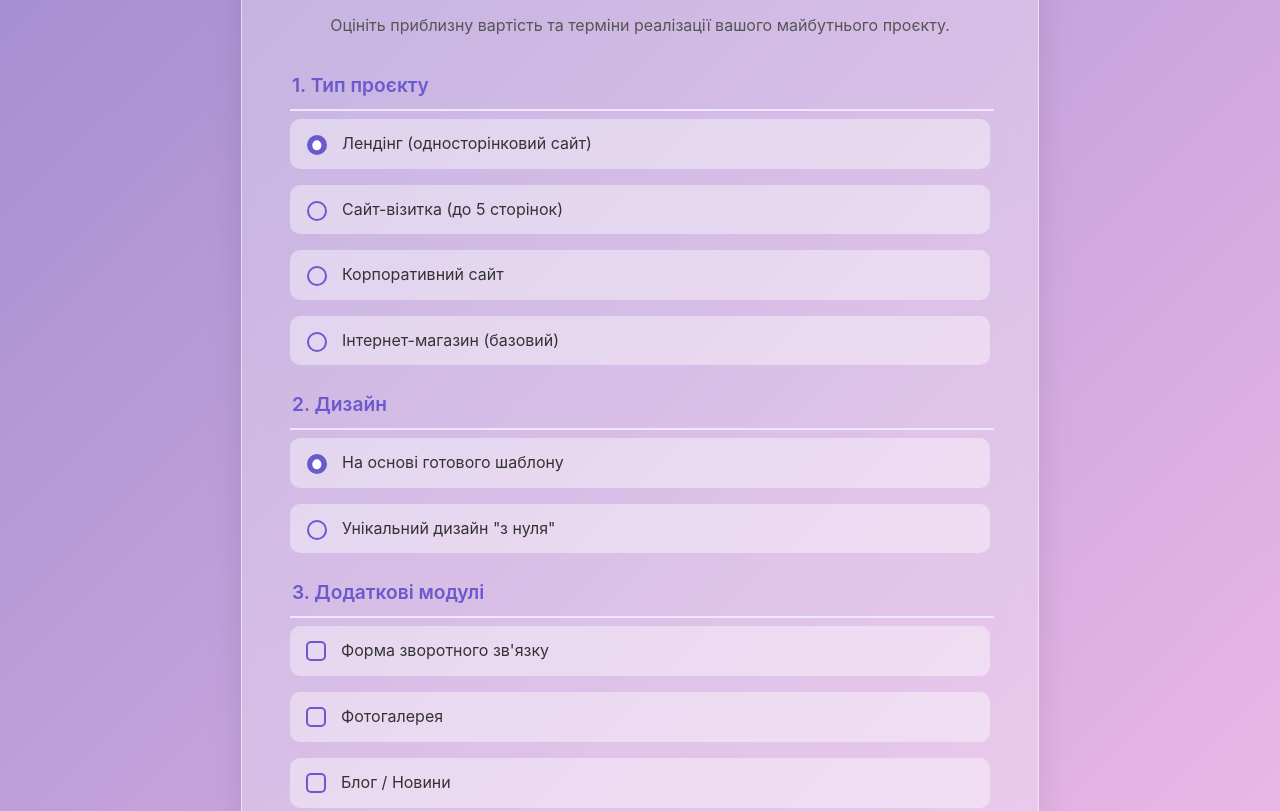
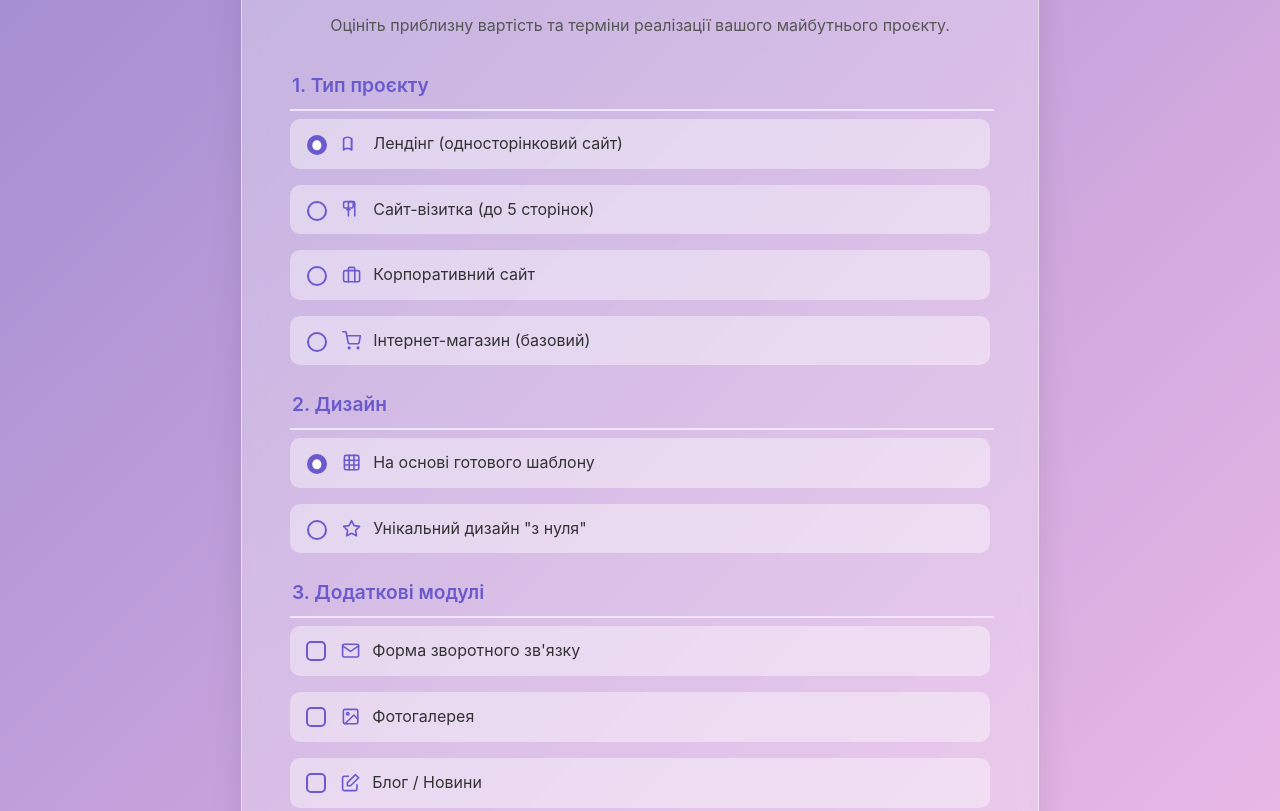
Before and after one commit to AnatoliiMikhov/it-calc, a plain HTML site: page index.html in a window 1280 px wide. Shown: the part 141-952 px from the top of the page. Drawn offline with Linux system fonts and the light colour scheme.

Commit message:
feat: Add SVG icons for calculator options

```diff
--- a/css/main.css
+++ b/css/main.css
@@ -216,3 +216,18 @@ input[type="checkbox"]:checked::after {
     transform: translateY(2px);
     box-shadow: 0 2px 10px rgba(0, 0, 0, 0.1);
 }
+
+/* --- Стилі для іконок в опціях --- */
+.option label {
+    display: flex;
+    align-items: center;
+    gap: 0.75rem; /* Зберігаємо відступ, який тепер буде між іконкою і текстом */
+}
+
+.option label svg {
+    flex-shrink: 0; /* Забороняємо іконці стискатися */
+    width: 1.2em;
+    height: 1.2em;
+    stroke-width: 2;
+    color: var(--primary-color);
+}
--- a/index.html
+++ b/index.html
@@ -18,19 +18,19 @@
         <legend>1. Тип проєкту</legend>
         <div class="option">
             <input type="radio" id="type-landing" name="projectType" value="landing" checked>
-                    <label for="type-landing">Лендінг (односторінковий сайт)</label>
+            <label for="type-landing"><svg xmlns="http://www.w3.org/2000/svg" width="24" height="24" viewBox="0 0 24 24" fill="none" stroke="currentColor" stroke-width="2" stroke-linecap="round" stroke-linejoin="round"><path d="M2 6s1.5-2 5-2 5 2 5 2v14s-1.5-2-5-2-5 2-5 2V6z"></path><path d="M12 6v14"></path></svg>Лендінг (односторінковий сайт)</label>
         </div>
         <div class="option">
             <input type="radio" id="type-portfolio" name="projectType" value="portfolio">
-                    <label for="type-portfolio">Сайт-візитка (до 5 сторінок)</label>
+            <label for="type-portfolio"><svg xmlns="http://www.w3.org/2000/svg" width="24" height="24" viewBox="0 0 24 24" fill="none" stroke="currentColor" stroke-width="2" stroke-linecap="round" stroke-linejoin="round"><path d="M16 20V4a2 2 0 0 0-2-2h-4a2 2 0 0 0-2 2v16"></path><rect x="2" y="2" width="12" height="8" rx="2"></rect><path d="M6 12h4"></path></svg>Сайт-візитка (до 5 сторінок)</label>
         </div>
         <div class="option">
             <input type="radio" id="type-corporate" name="projectType" value="corporate">
-                    <label for="type-corporate">Корпоративний сайт</label>
+            <label for="type-corporate"><svg xmlns="http://www.w3.org/2000/svg" width="24" height="24" viewBox="0 0 24 24" fill="none" stroke="currentColor" stroke-width="2" stroke-linecap="round" stroke-linejoin="round"><rect x="2" y="7" width="20" height="14" rx="2" ry="2"></rect><path d="M16 21V5a2 2 0 0 0-2-2h-4a2 2 0 0 0-2 2v16"></path></svg>Корпоративний сайт</label>
         </div>
         <div class="option">
             <input type="radio" id="type-ecommerce" name="projectType" value="ecommerce">
-                    <label for="type-ecommerce">Інтернет-магазин (базовий)</label>
+            <label for="type-ecommerce"><svg xmlns="http://www.w3.org/2000/svg" width="24" height="24" viewBox="0 0 24 24" fill="none" stroke="currentColor" stroke-width="2" stroke-linecap="round" stroke-linejoin="round"><circle cx="9" cy="21" r="1"></circle><circle cx="20" cy="21" r="1"></circle><path d="M1 1h4l2.68 13.39a2 2 0 0 0 2 1.61h9.72a2 2 0 0 0 2-1.61L23 6H6"></path></svg>Інтернет-магазин (базовий)</label>
         </div>
     </fieldset>
 
@@ -39,11 +39,11 @@
         <legend>2. Дизайн</legend>
         <div class="option">
             <input type="radio" id="design-template" name="designType" value="template" checked>
-                    <label for="design-template">На основі готового шаблону</label>
+            <label for="design-template"><svg xmlns="http://www.w3.org/2000/svg" width="24" height="24" viewBox="0 0 24 24" fill="none" stroke="currentColor" stroke-width="2" stroke-linecap="round" stroke-linejoin="round"><rect x="3" y="3" width="18" height="18" rx="2" ry="2"></rect><line x1="9" y1="3" x2="9" y2="21"></line><line x1="15" y1="3" x2="15" y2="21"></line><line x1="3" y1="9" x2="21" y2="9"></line><line x1="3" y1="15" x2="21" y2="15"></line></svg>На основі готового шаблону</label>
         </div>
         <div class="option">
             <input type="radio" id="design-unique" name="designType" value="unique">
-                    <label for="design-unique">Унікальний дизайн "з нуля"</label>
+            <label for="design-unique"><svg xmlns="http://www.w3.org/2000/svg" width="24" height="24" viewBox="0 0 24 24" fill="none" stroke="currentColor" stroke-width="2" stroke-linecap="round" stroke-linejoin="round"><polygon points="12 2 15.09 8.26 22 9.27 17 14.14 18.18 21.02 12 17.77 5.82 21.02 7 14.14 2 9.27 8.91 8.26 12 2"></polygon></svg>Унікальний дизайн "з нуля"</label>
         </div>
     </fieldset>
 
@@ -52,23 +52,23 @@
         <legend>3. Додаткові модулі</legend>
         <div class="option">
             <input type="checkbox" id="mod-feedback" name="module" value="feedbackForm">
-                    <label for="mod-feedback">Форма зворотного зв'язку</label>
+            <label for="mod-feedback"><svg xmlns="http://www.w3.org/2000/svg" width="24" height="24" viewBox="0 0 24 24" fill="none" stroke="currentColor" stroke-width="2" stroke-linecap="round" stroke-linejoin="round"><path d="M4 4h16c1.1 0 2 .9 2 2v12c0 1.1-.9 2-2 2H4c-1.1 0-2-.9-2-2V6c0-1.1.9-2 2-2z"></path><polyline points="22,6 12,13 2,6"></polyline></svg>Форма зворотного зв'язку</label>
         </div>
         <div class="option">
             <input type="checkbox" id="mod-gallery" name="module" value="gallery">
-                    <label for="mod-gallery">Фотогалерея</label>
+            <label for="mod-gallery"><svg xmlns="http://www.w3.org/2000/svg" width="24" height="24" viewBox="0 0 24 24" fill="none" stroke="currentColor" stroke-width="2" stroke-linecap="round" stroke-linejoin="round"><rect x="3" y="3" width="18" height="18" rx="2" ry="2"></rect><circle cx="8.5" cy="8.5" r="1.5"></circle><polyline points="21 15 16 10 5 21"></polyline></svg>Фотогалерея</label>
         </div>
         <div class="option">
             <input type="checkbox" id="mod-blog" name="module" value="blog">
-                    <label for="mod-blog">Блог / Новини</label>
+            <label for="mod-blog"><svg xmlns="http://www.w3.org/2000/svg" width="24" height="24" viewBox="0 0 24 24" fill="none" stroke="currentColor" stroke-width="2" stroke-linecap="round" stroke-linejoin="round"><path d="M20 14.66V20a2 2 0 0 1-2 2H4a2 2 0 0 1-2-2V6a2 2 0 0 1 2-2h5.34"></path><polygon points="18 2 22 6 12 16 8 16 8 12 18 2"></polygon></svg>Блог / Новини</label>
         </div>
         <div class="option">
             <input type="checkbox" id="mod-social" name="module" value="socialMedia">
-                    <label for="mod-social">Інтеграція з соцмережами</label>
+            <label for="mod-social"><svg xmlns="http://www.w3.org/2000/svg" width="24" height="24" viewBox="0 0 24 24" fill="none" stroke="currentColor" stroke-width="2" stroke-linecap="round" stroke-linejoin="round"><path d="M18 2h-3a5 5 0 0 0-5 5v3H7v4h3v8h4v-8h3l1-4h-4V7a1 1 0 0 1 1-1h3z"></path></svg>Інтеграція з соцмережами</label>
         </div>
          <div class="option">
             <input type="checkbox" id="mod-seo" name="module" value="basicSeo">
-                    <label for="mod-seo">Базова SEO-оптимізація</label>
+            <label for="mod-seo"><svg xmlns="http://www.w3.org/2000/svg" width="24" height="24" viewBox="0 0 24 24" fill="none" stroke="currentColor" stroke-width="2" stroke-linecap="round" stroke-linejoin="round"><line x1="12" y1="5" x2="12" y2="19"></line><line x1="5" y1="12" x2="19" y2="12"></line></svg>Базова SEO-оптимізація</label>
         </div>
     </fieldset>
 </form>
```
Lines whose indentation alone changed are shown as unchanged.
